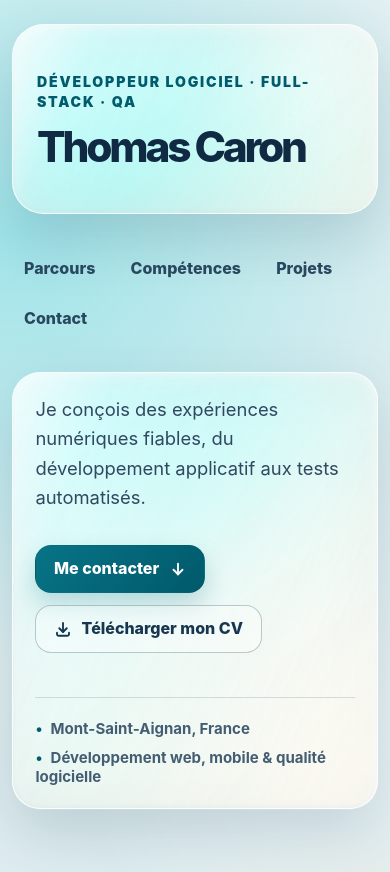
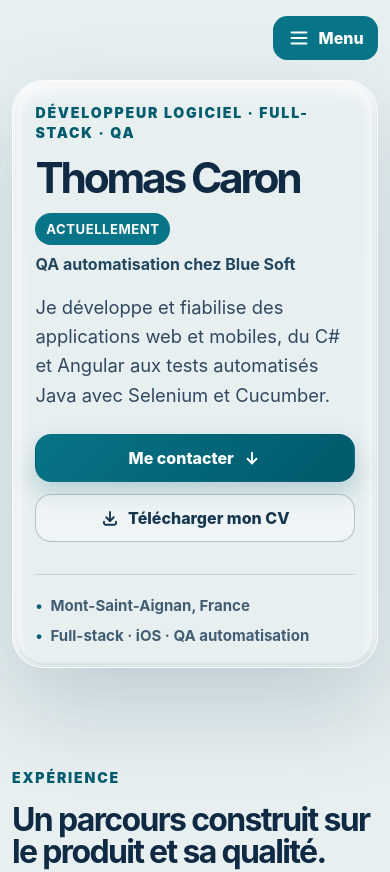
Before and after one commit to ThoomassC/portfolio, a React (Vite) app: page / in a window 390 px wide. Shown: the top 872 px of the page. Built offline with nearby package versions, Linux system fonts and the light colour scheme.

Commit message:
feat: finaliser le portfolio liquid glass accessible

```diff
--- a/src/index.css
+++ b/src/index.css
@@ -5,8 +5,9 @@
   --ink-soft: #35546d;
   --accent-ink: #005c6d;
   --glass-edge: rgba(255, 255, 255, 0.82);
+  --site-background: #e7eff1;
   color: var(--ink);
-  background: #d7e7ec;
+  background: var(--site-background);
   font-family:
     Inter, ui-sans-serif, system-ui, -apple-system, BlinkMacSystemFont, "Segoe UI", sans-serif;
   font-synthesis: none;
@@ -19,18 +20,14 @@ html {
   min-width: 320px;
   scroll-behavior: smooth;
   scroll-padding-top: 1.5rem;
-  background: #d7e7ec;
+  background: var(--site-background);
 }
 
 body {
   min-width: 320px;
   min-height: 100vh;
   margin: 0;
-  background:
-    radial-gradient(circle at 5% 4%, rgba(75, 211, 219, 0.54), transparent 27rem),
-    radial-gradient(circle at 100% 23%, rgba(254, 194, 118, 0.48), transparent 31rem),
-    radial-gradient(circle at 25% 94%, rgba(107, 171, 214, 0.35), transparent 30rem),
-    linear-gradient(150deg, #dfeff1 0%, #d0e1e7 52%, #eee6db 100%);
+  background: var(--site-background);
 }
 
 *,
@@ -79,68 +76,57 @@ a {
   position: relative;
   isolation: isolate;
   overflow: clip;
-  background:
-    linear-gradient(115deg, rgba(255, 255, 255, 0.17), transparent 42%),
-    radial-gradient(circle at 84% 13%, rgba(255, 255, 255, 0.5), transparent 16rem),
-    radial-gradient(circle at 3% 32%, rgba(84, 211, 217, 0.33), transparent 25rem);
+  background: var(--site-background);
 }
 
-.ambient {
+.liquid-bubble {
   position: absolute;
   z-index: 0;
-  width: min(47vw, 43rem);
+  display: block;
   aspect-ratio: 1;
+  border: 0;
   border-radius: 50%;
-  filter: blur(3.8rem);
-  opacity: 0.64;
+  background: #087487;
+  box-shadow: none;
+  backdrop-filter: none;
+  -webkit-backdrop-filter: none;
   pointer-events: none;
 }
 
-.ambient-one {
-  top: 16rem;
-  right: -18rem;
-  background: radial-gradient(circle, rgba(96, 224, 229, 0.9), rgba(96, 224, 229, 0));
+.liquid-bubble-one {
+  top: 9rem;
+  left: min(-15rem, -14vw);
+  width: min(33vw, 28rem);
 }
 
-.ambient-two {
-  top: 88rem;
-  left: -20rem;
-  background: radial-gradient(circle, rgba(249, 191, 117, 0.8), rgba(249, 191, 117, 0));
+.liquid-bubble-two {
+  top: 4rem;
+  right: min(-13rem, -12vw);
+  width: min(31vw, 26rem);
 }
 
-.glass-orb {
-  position: absolute;
-  z-index: 0;
-  border: 1px solid rgba(255, 255, 255, 0.72);
-  background:
-    linear-gradient(135deg, rgba(255, 255, 255, 0.42), rgba(218, 246, 248, 0.08) 46%, rgba(255, 234, 205, 0.26)),
-    rgba(223, 246, 246, 0.1);
-  box-shadow:
-    0 1.5rem 4rem rgba(22, 76, 98, 0.12),
-    0 0.2rem 0.8rem rgba(255, 255, 255, 0.5) inset,
-    0 -0.1rem 0.2rem rgba(7, 93, 112, 0.1) inset;
-  backdrop-filter: blur(20px) saturate(150%);
-  -webkit-backdrop-filter: blur(20px) saturate(150%);
-  opacity: 0.86;
-  pointer-events: none;
+.liquid-bubble-three {
+  top: 28rem;
+  right: 6vw;
+  width: min(14vw, 12rem);
 }
 
-.glass-orb-one {
-  top: 6rem;
-  left: min(-19rem, -19vw);
-  width: min(40vw, 31rem);
-  aspect-ratio: 0.82;
-  border-radius: 38% 62% 56% 44% / 46% 42% 58% 54%;
-  transform: rotate(-13deg);
+.liquid-bubble-four {
+  top: 105rem;
+  left: min(-12rem, -11vw);
+  width: min(26vw, 21rem);
 }
 
-.glass-orb-two {
-  top: 10rem;
-  right: min(-13rem, -12vw);
-  width: min(38vw, 29rem);
-  aspect-ratio: 1.35;
-  border-radius: 58% 42% 44% 56% / 57% 48% 52% 43%;
-  transform: rotate(15deg);
+.liquid-bubble-five {
+  right: min(-8rem, -7vw);
+  bottom: 72rem;
+  width: min(22vw, 18rem);
+}
+
+.liquid-bubble-six {
+  bottom: 12rem;
+  left: min(-7rem, -6vw);
+  width: min(20vw, 16rem);
 }
 
 .section-shell {
@@ -157,55 +143,42 @@ a {
   padding-block: clamp(3.5rem, 8vw, 7.5rem);
 }
 
+.main-navigation {
+  position: relative;
+  z-index: 5;
+  padding-top: clamp(1rem, 3vw, 2rem);
+}
+
+.navigation-shell {
+  position: relative;
+}
+
+.menu-toggle {
+  min-width: 44px;
+  min-height: 44px;
+  display: none;
+  align-items: center;
+  justify-content: center;
+  gap: 0.55rem;
+  padding: 0.65rem 0.9rem;
+  border: 0;
+  border-radius: 0.9rem;
+  background: #087487;
+  color: #fff;
+  font: inherit;
+  font-weight: 850;
+  cursor: pointer;
+}
+
+.section-nav--site {
+  justify-content: flex-end;
+  margin-bottom: 0;
+}
+
 .hero {
   position: relative;
   z-index: 1;
-  padding: 0;
-}
-
-.hero-reference {
-  width: 100%;
-  background: #dceff3;
-  line-height: 0;
-}
-
-.hero-reference img {
-  display: block;
-  width: 100%;
-  height: auto;
-}
-
-.hero-mobile-content {
-  display: none;
-}
-
-.hero-accessible-copy {
-  position: absolute;
-  width: 1px;
-  height: 1px;
-  padding: 0;
-  overflow: hidden;
-  clip: rect(0 0 0 0);
-  clip-path: inset(50%);
-  white-space: nowrap;
-}
-
-.hero-utility {
-  position: relative;
-  z-index: 1;
-  padding-block: clamp(2rem, 5vw, 4rem) clamp(3.5rem, 8vw, 7.5rem);
-}
-
-.section-nav--after-hero {
-  justify-content: center;
-  margin-bottom: 1.25rem;
-}
-
-.hero-utility-card {
-  max-width: 52rem;
-  margin-inline: auto;
-  padding: clamp(1.4rem, 3vw, 2rem);
-  border-radius: 1.75rem;
+  padding: clamp(1.25rem, 3vw, 2.25rem) 0 clamp(2rem, 4vw, 4rem);
 }
 
 .section-nav {
@@ -235,21 +208,30 @@ a {
   text-underline-offset: 0.28rem;
 }
 
+.section-nav a[aria-current="location"] {
+  background: #087487;
+  color: #fff;
+  text-decoration: none;
+  box-shadow: 0 0.45rem 1rem rgba(0, 89, 106, 0.2);
+}
+
 .liquid-card {
+  --liquid-radius: 1.6rem;
   position: relative;
   isolation: isolate;
   overflow: hidden;
-  border: 1px solid var(--glass-edge);
-  background:
-    linear-gradient(118deg, rgba(255, 255, 255, 0.5) 0%, rgba(252, 255, 255, 0.24) 42%, rgba(255, 252, 247, 0.32) 100%),
-    linear-gradient(145deg, rgba(126, 220, 226, 0.13), rgba(255, 195, 127, 0.16));
+  border: 1px solid rgba(255, 255, 255, 0.88);
+  border-radius: var(--liquid-radius);
+  corner-shape: superellipse(1.45);
+  background: transparent;
   box-shadow:
-    0 1.45rem 3.8rem rgba(16, 62, 83, 0.18),
-    0 0.25rem 0.8rem rgba(255, 255, 255, 0.35) inset,
-    0 -0.08rem 0.25rem rgba(10, 78, 93, 0.09) inset,
-    -0.08rem 0 0.24rem rgba(255, 255, 255, 0.7) inset;
-  backdrop-filter: blur(34px) saturate(175%) brightness(1.08);
-  -webkit-backdrop-filter: blur(34px) saturate(175%) brightness(1.08);
+    0 2.4rem 5.8rem rgba(16, 62, 83, 0.19),
+    0 0.48rem 1.35rem rgba(255, 255, 255, 0.86) inset,
+    0 -0.18rem 0.42rem rgba(10, 78, 93, 0.16) inset,
+    0.14rem 0 0.32rem rgba(255, 255, 255, 0.68) inset,
+    -0.14rem 0 0.32rem rgba(2, 94, 113, 0.12) inset;
+  backdrop-filter: none;
+  -webkit-backdrop-filter: none;
 }
 
 .liquid-card::before,
@@ -261,22 +243,26 @@ a {
 }
 
 .liquid-card::before {
-  inset: 0;
-  background:
-    linear-gradient(112deg, rgba(255, 255, 255, 0.62) 0%, rgba(255, 255, 255, 0.05) 19%, transparent 48%),
-    linear-gradient(292deg, rgba(255, 255, 255, 0.18), transparent 44%);
+  inset: 1px;
+  border: 1px solid rgba(255, 255, 255, 0.42);
+  border-radius: calc(var(--liquid-radius) - 1px);
+  corner-shape: superellipse(1.45);
+  background: transparent;
+  box-shadow:
+    0 0.22rem 0.62rem rgba(255, 255, 255, 0.3) inset,
+    0 -0.08rem 0.22rem rgba(0, 82, 101, 0.08) inset;
 }
 
 .liquid-card::after {
-  top: -55%;
-  right: -20%;
-  width: 72%;
-  aspect-ratio: 1;
-  border: 1px solid rgba(255, 255, 255, 0.38);
-  border-radius: 50%;
-  background: radial-gradient(circle, rgba(255, 255, 255, 0.38), transparent 67%);
-  filter: blur(0.5rem);
-  opacity: 0.8;
+  inset: 0.38rem;
+  border: 1px solid rgba(255, 255, 255, 0.3);
+  border-radius: calc(var(--liquid-radius) - 0.38rem);
+  corner-shape: superellipse(1.45);
+  background: transparent;
+  box-shadow:
+    0 0.12rem 0.26rem rgba(255, 255, 255, 0.46),
+    0 0.24rem 0.8rem rgba(255, 255, 255, 0.2) inset;
+  opacity: 0.82;
 }
 
 .liquid-card > * {
@@ -286,19 +272,21 @@ a {
 
 @supports not ((backdrop-filter: blur(1px)) or (-webkit-backdrop-filter: blur(1px))) {
   .liquid-card {
-    background: rgba(242, 250, 251, 0.94);
+    background: transparent;
   }
 }
 
 .hero-card {
-  max-width: 59rem;
-  padding: clamp(2rem, 7vw, 6.5rem);
-  border-radius: clamp(1.75rem, 5vw, 4rem);
-  box-shadow:
-    0 2rem 5rem rgba(16, 62, 83, 0.2),
-    0 0.35rem 1.1rem rgba(255, 255, 255, 0.44) inset,
-    0 -0.1rem 0.25rem rgba(10, 78, 93, 0.11) inset,
-    -0.08rem 0 0.24rem rgba(255, 255, 255, 0.76) inset;
+  --liquid-radius: clamp(1.75rem, 5vw, 4rem);
+  max-width: 75rem;
+  margin-inline: auto;
+  padding: clamp(1.4rem, 3vw, 2.5rem) clamp(1.4rem, 7vw, 7rem)
+    clamp(1.75rem, 4vw, 3.5rem);
+  border-radius: var(--liquid-radius);
+}
+
+.hero-content {
+  max-width: 52rem;
 }
 
 .eyebrow {
@@ -327,15 +315,39 @@ h3 {
 
 h1 {
   max-width: 12ch;
-  margin-bottom: 1.25rem;
+  margin-bottom: 1rem;
   font-size: var(--hero-name-size);
   letter-spacing: -0.075em;
   line-height: 0.91;
 }
 
+.hero-current-role {
+  display: flex;
+  flex-wrap: wrap;
+  align-items: center;
+  gap: 0.55rem 0.75rem;
+  margin-bottom: 1.15rem;
+  color: #24475e;
+  font-size: 1rem;
+  font-weight: 750;
+}
+
+.hero-current-role strong {
+  display: inline-flex;
+  align-items: center;
+  min-height: 2rem;
+  padding: 0.32rem 0.68rem;
+  border-radius: 999px;
+  background: #087487;
+  color: #fff;
+  font-size: 0.82rem;
+  letter-spacing: 0.04em;
+  text-transform: uppercase;
+}
+
 .hero-lede {
   max-width: 43rem;
-  margin-bottom: 2rem;
+  margin-bottom: 1.5rem;
   color: #314861;
   font-size: clamp(1.15rem, 2.3vw, 1.48rem);
   line-height: 1.6;
@@ -388,7 +400,7 @@ h1 {
   display: flex;
   flex-wrap: wrap;
   gap: 0.65rem 1.5rem;
-  margin: 2.75rem 0 0;
+  margin: 2rem 0 0;
   padding: 1.3rem 0 0;
   border-top: 1px solid rgba(26, 70, 96, 0.17);
   color: #435d73;
@@ -438,11 +450,12 @@ h1 {
 }
 
 .timeline-item {
+  --liquid-radius: 1.75rem;
   display: grid;
   grid-template-columns: auto 1fr;
   gap: 1.1rem;
   padding: 1.45rem;
-  border-radius: 1.75rem;
+  border-radius: var(--liquid-radius);
 }
 
 .squircle {
@@ -505,8 +518,9 @@ h1 {
 }
 
 .education {
+  --liquid-radius: 2rem;
   padding: 1.8rem;
-  border-radius: 2rem;
+  border-radius: var(--liquid-radius);
 }
 
 .education-icon {
@@ -592,8 +606,9 @@ h1 {
 
 .skill-group,
 .project-card {
+  --liquid-radius: 1.6rem;
   padding: clamp(1.35rem, 3vw, 2rem);
-  border-radius: 1.6rem;
+  border-radius: var(--liquid-radius);
 }
 
 .skill-group ul {
@@ -629,11 +644,12 @@ h1 {
 }
 
 .contact-card {
+  --liquid-radius: clamp(1.75rem, 5vw, 3.5rem);
   display: grid;
   grid-template-columns: 0.9fr 1.1fr;
   gap: clamp(2rem, 5vw, 5rem);
   padding: clamp(1.5rem, 5vw, 4rem);
-  border-radius: clamp(1.75rem, 5vw, 3.5rem);
+  border-radius: var(--liquid-radius);
 }
 
 .section-heading-compact {
@@ -706,8 +722,7 @@ h1 {
 
 .site-footer {
   padding: 1.5rem 0 max(1.5rem, env(safe-area-inset-bottom));
-  border-top: 1px solid rgba(35, 88, 111, 0.15);
-  background: rgba(231, 241, 246, 0.78);
+  background: var(--site-background);
   color: #38556d;
 }
 
@@ -724,6 +739,9 @@ h1 {
 }
 
 .footer-content a {
+  min-height: 44px;
+  display: inline-flex;
+  align-items: center;
   color: #164f62;
   font-weight: 800;
   text-underline-offset: 0.2rem;
@@ -737,6 +755,7 @@ h1 {
 
   .contact-socials {
     grid-column: 1;
+    justify-content: center;
     margin-top: 0;
   }
 }
@@ -746,38 +765,80 @@ h1 {
     width: min(100% - 1.5rem, 75rem);
   }
 
-  .hero {
-    padding: 1.5rem 0 0;
+  .main-navigation {
+    padding-top: 1rem;
   }
 
-  .hero-reference {
+  .navigation-shell {
+    display: flex;
+    justify-content: flex-end;
+  }
+
+  .menu-toggle {
+    display: inline-flex;
+  }
+
+  .liquid-bubble-three {
     display: none;
   }
 
-  .hero-mobile-content {
-    display: block;
-    width: min(100% - 1.5rem, 75rem);
-    margin-inline: auto;
-    padding: clamp(2rem, 12vw, 3.5rem) 1.5rem;
-    border-radius: 2rem;
+  .section-nav--site {
+    position: absolute;
+    top: calc(100% + 0.65rem);
+    right: 0;
+    z-index: 10;
+    width: min(100%, 20rem);
+    display: none;
+    flex-direction: column;
+    align-items: stretch;
+    gap: 0.2rem;
+    margin-bottom: 0;
+    padding: 0.6rem;
+    border: 1px solid rgba(16, 42, 67, 0.14);
+    border-radius: 1.2rem;
+    background: #f1f6f7;
+    box-shadow: 0 1rem 2.5rem rgba(16, 62, 83, 0.2);
   }
 
-  .hero-mobile-name {
-    margin-bottom: 0;
-    color: var(--ink);
-    font-size: var(--hero-name-size);
-    font-weight: 800;
-    letter-spacing: -0.075em;
-    line-height: 0.92;
+  .section-nav--site.is-open {
+    display: flex;
   }
 
-  .hero-utility {
-    padding-top: 2rem;
+  .section-nav--site a {
+    width: 100%;
+    justify-content: flex-start;
+  }
+
+  .hero {
+    padding: 1.25rem 0 2.75rem;
   }
 
   .section-nav {
     justify-content: flex-start;
     margin-bottom: 2rem;
+  }
+
+  .section-nav--site {
+    justify-content: flex-start;
+  }
+
+  .hero-card {
+    --liquid-radius: 2rem;
+    padding: 1.4rem;
+    border-radius: var(--liquid-radius);
+  }
+
+  .hero-actions {
+    flex-direction: column;
+  }
+
+  .hero-actions .button {
+    width: 100%;
+  }
+
+  .hero-details {
+    display: grid;
+    gap: 0.65rem;
   }
 
   .skills-grid,
@@ -795,7 +856,37 @@ h1 {
   }
 
   .contact-links a {
+    grid-template-columns: auto minmax(0, 1fr) auto;
     font-size: 0.92rem;
+    overflow-wrap: anywhere;
+  }
+}
+
+@media (prefers-contrast: more) {
+  .liquid-bubble {
+    display: none;
+  }
+
+  .liquid-card {
+    border-color: #102a43;
+    background: var(--site-background);
+    box-shadow: none;
+  }
+
+  .liquid-card::before,
+  .liquid-card::after {
+    display: none;
+  }
+}
+
+@media (forced-colors: active) {
+  .liquid-bubble {
+    display: none;
+  }
+
+  .liquid-card,
+  .section-nav--site {
+    border: 1px solid CanvasText;
   }
 }
 
--- a/src/pages/Home.tsx
+++ b/src/pages/Home.tsx
@@ -1,3 +1,4 @@
+import { useEffect, useRef, useState } from "react";
 import {
   IconArrowDown,
   IconArrowUpRight,
@@ -9,9 +10,11 @@ import {
   IconDownload,
   IconMail,
   IconMapPin,
+  IconMenu2,
   IconPhone,
   IconSchool,
   IconTestPipe,
+  IconX,
 } from "@tabler/icons-react";
 
 const experiences = [
@@ -145,49 +148,122 @@ const projects = [
   },
 ];
 
+const navigationItems = [
+  { id: "parcours", label: "Parcours" },
+  { id: "competences", label: "Compétences" },
+  { id: "projets", label: "Projets" },
+  { id: "contact", label: "Contact" },
+];
+
 function Home() {
+  const [isMenuOpen, setIsMenuOpen] = useState(false);
+  const [activeSection, setActiveSection] = useState("");
+  const menuButtonRef = useRef<HTMLButtonElement>(null);
+
+  const closeMenu = () => setIsMenuOpen(false);
+
+  useEffect(() => {
+    const sections = navigationItems
+      .map(({ id }) => document.getElementById(id))
+      .filter((section): section is HTMLElement => section !== null);
+
+    const observer = new IntersectionObserver(
+      (entries) => {
+        const visibleSection = entries
+          .filter((entry) => entry.isIntersecting)
+          .sort(
+            (firstEntry, secondEntry) =>
+              Math.abs(firstEntry.boundingClientRect.top) -
+              Math.abs(secondEntry.boundingClientRect.top),
+          )[0];
+
+        if (visibleSection) {
+          setActiveSection(visibleSection.target.id);
+        }
+      },
+      {
+        rootMargin: "-20% 0px -65% 0px",
+        threshold: [0, 0.1],
+      },
+    );
+
+    sections.forEach((section) => observer.observe(section));
+
+    return () => observer.disconnect();
+  }, []);
+
   return (
     <main className="portfolio-page" id="contenu-principal" tabIndex={-1}>
-      <div className="ambient ambient-one" aria-hidden="true" />
-      <div className="ambient ambient-two" aria-hidden="true" />
-      <div className="glass-orb glass-orb-one" aria-hidden="true" />
-      <div className="glass-orb glass-orb-two" aria-hidden="true" />
+      <div className="liquid-bubble liquid-bubble-one" aria-hidden="true" />
+      <div className="liquid-bubble liquid-bubble-two" aria-hidden="true" />
+      <div className="liquid-bubble liquid-bubble-three" aria-hidden="true" />
+      <div className="liquid-bubble liquid-bubble-four" aria-hidden="true" />
+      <div className="liquid-bubble liquid-bubble-five" aria-hidden="true" />
+      <div className="liquid-bubble liquid-bubble-six" aria-hidden="true" />
+
+      <nav
+        className="main-navigation"
+        aria-label="Navigation principale"
+        onKeyDown={(event) => {
+          if (event.key === "Escape" && isMenuOpen) {
+            closeMenu();
+            menuButtonRef.current?.focus();
+          }
+        }}
+      >
+        <div className="container navigation-shell">
+          <button
+            ref={menuButtonRef}
+            className="menu-toggle"
+            type="button"
+            aria-expanded={isMenuOpen}
+            aria-controls="navigation-principale"
+            aria-label={isMenuOpen ? "Fermer le menu principal" : "Ouvrir le menu principal"}
+            onClick={() => setIsMenuOpen((isOpen) => !isOpen)}
+          >
+            {isMenuOpen ? (
+              <IconX aria-hidden="true" size={22} stroke={2.4} />
+            ) : (
+              <IconMenu2 aria-hidden="true" size={22} stroke={2.4} />
+            )}
+            <span>Menu</span>
+          </button>
+
+          <div
+            id="navigation-principale"
+            className={`section-nav section-nav--site${isMenuOpen ? " is-open" : ""}`}
+          >
+            {navigationItems.map(({ id, label }) => (
+              <a
+                href={`#${id}`}
+                aria-current={activeSection === id ? "location" : undefined}
+                key={id}
+                onClick={() => {
+                  setActiveSection(id);
+                  closeMenu();
+                }}
+              >
+                {label}
+              </a>
+            ))}
+          </div>
+        </div>
+      </nav>
 
       <section className="hero" aria-labelledby="titre-principal">
-        <div className="hero-reference" aria-hidden="true">
-          <img
-            src="/og.png"
-            width={1734}
-            height={907}
-            alt=""
-            fetchPriority="high"
-          />
-        </div>
-        <div className="hero-mobile-content liquid-card" aria-hidden="true">
-          <div>
+        <div className="container">
+          <div className="hero-card liquid-card">
+            <div className="hero-content">
               <p className="eyebrow">Développeur logiciel · Full-stack · QA</p>
-            <p className="hero-mobile-name">Thomas Caron</p>
-          </div>
-        </div>
-      </section>
-
-      <div className="hero-accessible-copy">
-        <p>Développeur logiciel, full-stack et QA.</p>
               <h1 id="titre-principal">Thomas Caron</h1>
-      </div>
-
-      <section className="hero-utility" aria-label="Présentation et navigation">
-        <div className="container">
-          <nav className="section-nav section-nav--after-hero" aria-label="Navigation principale">
-            <a href="#parcours">Parcours</a>
-            <a href="#competences">Compétences</a>
-            <a href="#projets">Projets</a>
-            <a href="#contact">Contact</a>
-          </nav>
-          <div className="hero-utility-card liquid-card">
+              <p className="hero-current-role">
+                <strong>Actuellement</strong>
+                <span>QA automatisation chez Blue Soft</span>
+              </p>
               <p className="hero-lede">
-              Je conçois des expériences numériques fiables, du développement
-              applicatif aux tests automatisés.
+                Je développe et fiabilise des applications web et mobiles, du
+                C# et Angular aux tests automatisés Java avec Selenium et
+                Cucumber.
               </p>
               <div className="hero-actions">
                 <a className="button button-primary" href="#contact">
@@ -205,8 +281,9 @@ function Home() {
               </div>
               <ul className="hero-details" aria-label="Informations principales">
                 <li>Mont-Saint-Aignan, France</li>
-              <li>Développement web, mobile & qualité logicielle</li>
+                <li>Full-stack · iOS · QA automatisation</li>
               </ul>
+            </div>
           </div>
         </div>
       </section>
```
Lines whose indentation alone changed are shown as unchanged.
